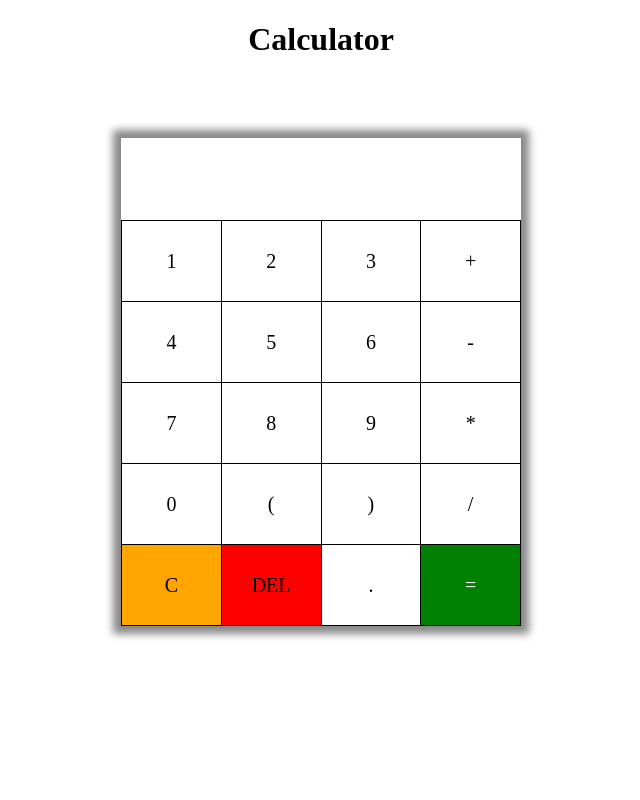
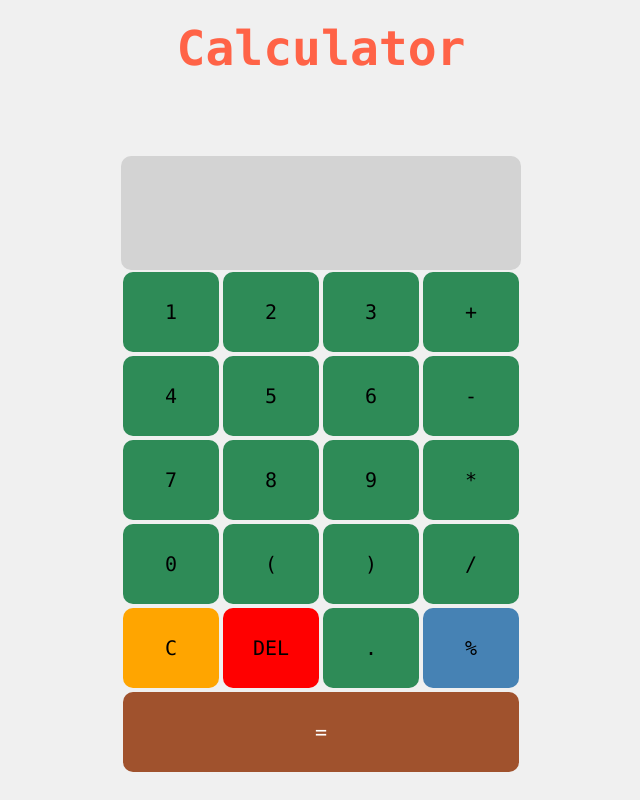
Before and after one commit to chanthinh/calculator, a PHP site: page / in a window 1280 px wide. Shown: the whole page, without its empty margins (319-959 px from the left). Run offline with PHP 8.4, Linux system fonts and the light colour scheme.

Commit message:
Calculator App

```diff
--- a/index.html
+++ b/index.html
@@ -12,7 +12,10 @@
 <body>
     <h1 class="heading">Calculator</h1>
     <div class="container">
-        <div id="display"></div>
+        <div>
+            <div id="display"></div>
+            <div id="displayResult"></div>
+        </div>
         <div class="allBtns">
             <div class="btn">1</div>
             <div class="btn">2</div>
@@ -33,6 +36,7 @@
             <div class="btn clear">C</div>
             <div class="btn del">DEL</div>
             <div class="btn">.</div>
+            <div class="btn percentage">%</div>
             <div id="result" class="btn">=</div>
         </div>
     </div>
--- a/style.css
+++ b/style.css
@@ -1,35 +1,70 @@
+* {
+    background-color: rgb(240, 240, 240);
+    margin: 0;
+    padding: 0;
+}
+
+html {
+    font-family: "Lucida Console", "Courier New", monospace;
+}
+
+#notification {
+    text-align: center;
+    color: red;
+}
+
 .heading {
     text-align: center;
+    color: tomato;
+    font-size: 3em;
+    padding-top: 20px;
 }
 
 .container {
     max-width: 400px;
+    width: 90%;
     margin: 10vh auto 0 auto;
-    box-shadow: 0px 0px 8px 8px #888888;
+    /* box-shadow: 0px 0px 8px 8px #888888; */
 }
 
 #display {
+    word-wrap: break-word;
     font-size: 25px;
     text-align: right;
-    height: 50px;
-    line-height: 70px;
+    height: 25px;
     padding: 16px 8px;
+    background-color: lightgray;
+    border-radius: 10px 10px 0 0;
+}
+
+#displayResult {
+    word-wrap: break-word;
+    font-size: 25px;
+    text-align: right;
+    height: 25px;
+    padding: 16px 8px;
+    background-color: lightgray;
+    border-radius: 0px 0px 10px 10px;
 }
 
 .allBtns {
     display: grid;
-    border-bottom: 1px solid black;
-    border-left: 1px solid black;
+    /* border-bottom: 1px solid black;
+    border-left: 1px solid black; */
     grid-template-columns: 1fr 1fr 1fr 1fr;
+    border-radius: 100px;
 }
 
 .allBtns > div {
-    border-top: 1px solid black;
-    border-right: 1px solid black;
+    /* border-top: 1px solid black;
+    border-right: 1px solid black; */
+    border-radius: 10px;
+    background-color: seagreen;
+    margin: 2px;
 }
 
 .btn {
-    border: 0px solid black;
+    /* border: 0px solid black; */
     line-height: 80px;
     text-align: center;
     font-size: 20px;
@@ -44,9 +79,14 @@
     background-color: red;
 }
 
+.btn.percentage {
+    background-color:steelblue;
+}
+
 #result {
-    background-color: green;
+    background-color:sienna;
     color: white;
+    grid-column-start: 1; grid-column-end: 5;
 }
 
 #result:hover {
```
Also changed, not shown: main.js (+86 -0 lines).
